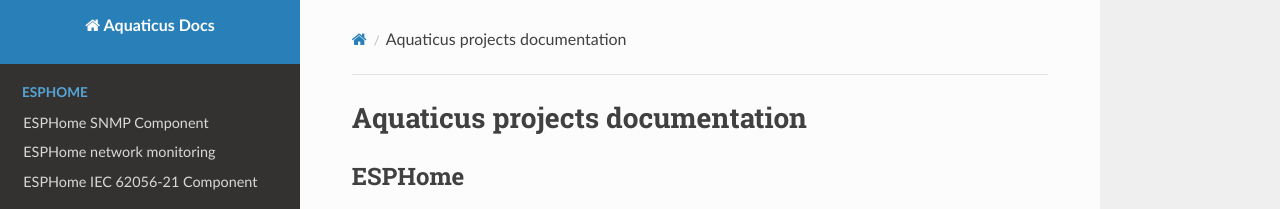
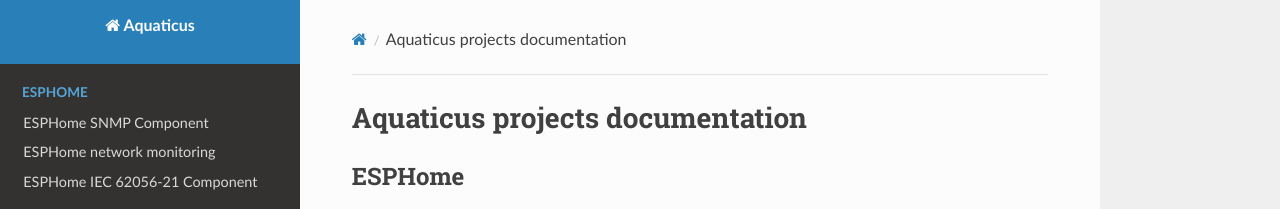
Before and after one commit to aquaticus/aquaticus.github.io, a Sphinx documentation site: the page built from doc/index.rst, in a window 1280 px wide. Shown: the top 209 px of the page. Built offline with Sphinx 7.4.7 and the Read the Docs theme 2.0.0, drawn with Linux system fonts in a browser that asks for light colours.

Commit message:
google analytics

```diff
--- a/doc/conf.py
+++ b/doc/conf.py
@@ -1,7 +1,7 @@
-project = 'Aquaticus Docs'
+project = 'Aquaticus'
 copyright = '2023, Aquaticus'
 author = 'aquaticus'
-extensions = ['sphinx_copybutton', 'sphinx.ext.intersphinx', 'sphinxext.opengraph', 'sphinxcontrib.youtube']
+extensions = ['sphinx_copybutton', 'sphinx.ext.intersphinx', 'sphinxext.opengraph', 'sphinxcontrib.youtube', 'sphinxcontrib.googleanalytics']
 templates_path = ['_templates']
 exclude_patterns = []
 html_theme = 'sphinx_rtd_theme'
@@ -12,3 +12,4 @@
     "esphome": ("https://esphome.io/", None),
 }
 intersphinx_disabled_reftypes = ["*"]
+googleanalytics_id = 'G-JRE9G79CC5'
```
Also changed, not shown: 1 other file.
